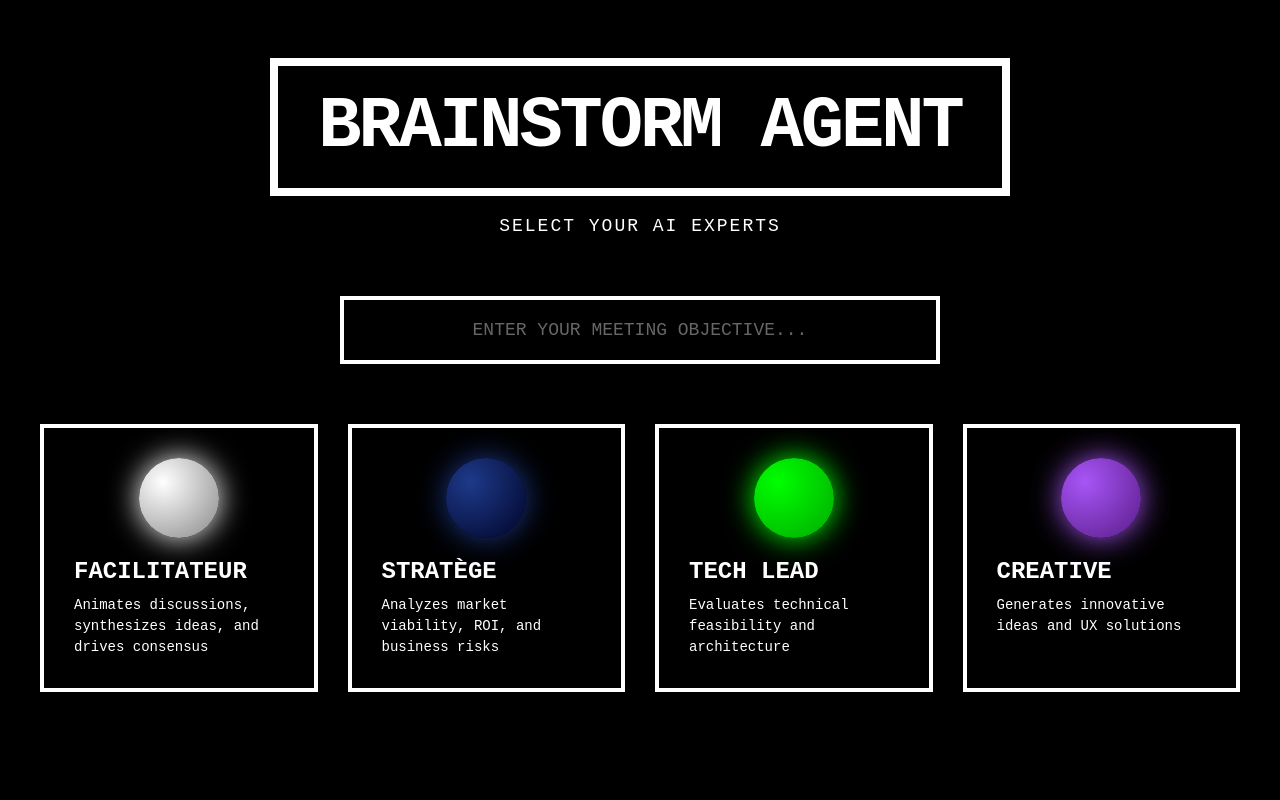
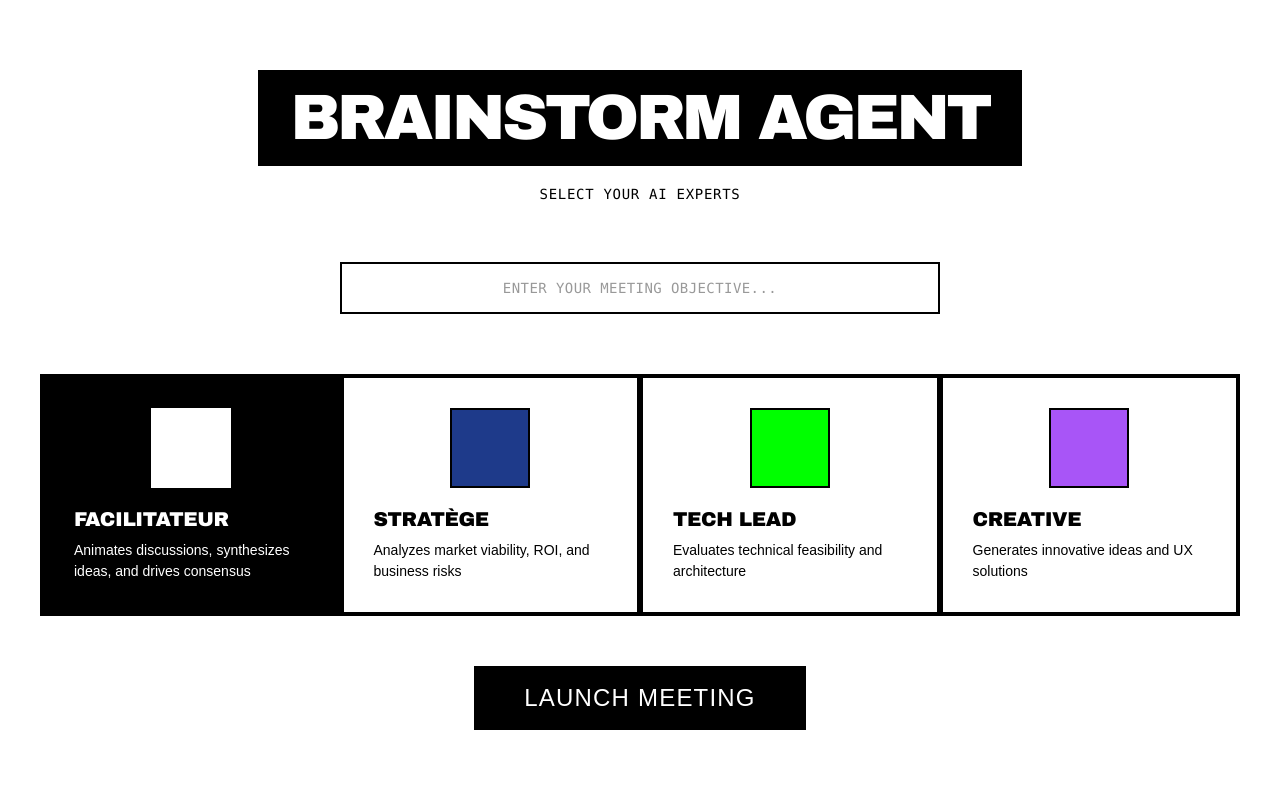
Before and after one commit to ismaeljda/Brainstorm_agent, a Flask app: page / in a window 1280 px wide. Run offline with Flask 3, Linux system fonts and the light colour scheme.

Commit message:
new style

```diff
--- a/src/orchestrator/orchestrator.py
+++ b/src/orchestrator/orchestrator.py
@@ -242,8 +242,8 @@ Réponds UNIQUEMENT avec un mot : strategie, tech, creatif, facilitateur, ou non
 
         # Créer une tâche pour l'agent
         task = Task(
-            description=f"{context}\n\nRéponds selon ton expertise et ton rôle.",
-            expected_output="Une intervention pertinente et concise (max 5-6 phrases)",
+            description=f"{context}\n\nRéponds en FRANÇAIS. Maximum 1-2 phrases. Sois ULTRA CONCIS.",
+            expected_output="1-2 phrases MAXIMUM. Direct et actionable. EN FRANÇAIS.",
             agent=agent
         )
 
--- a/src/web/templates/index.html
+++ b/src/web/templates/index.html
@@ -12,9 +12,9 @@
         }
 
         body {
-            font-family: 'Courier New', monospace;
-            background: #000;
-            color: #fff;
+            font-family: Arial, Helvetica, sans-serif;
+            background: #FFFFFF;
+            color: #000000;
             overflow-x: hidden;
         }
 
@@ -29,117 +29,118 @@
         }
 
         .landing-title {
-            font-size: 72px;
+            font-family: 'Arial Black', 'Arial Bold', sans-serif;
+            font-size: clamp(2.5rem, 6vw, 4rem);
             font-weight: 900;
-            letter-spacing: -3px;
+            letter-spacing: -0.05em;
             margin-bottom: 20px;
             text-transform: uppercase;
-            border: 8px solid #fff;
-            padding: 20px 40px;
-            background: #000;
+            background: #000000;
+            color: #FFFFFF;
+            padding: 1rem 2rem;
+            line-height: 1;
         }
 
         .landing-subtitle {
-            font-size: 18px;
+            font-family: Monaco, 'Lucida Console', monospace;
+            font-size: 0.875rem;
             margin-bottom: 60px;
-            letter-spacing: 2px;
+            letter-spacing: 0.05em;
+            text-transform: uppercase;
         }
 
         .agents-grid {
             display: grid;
             grid-template-columns: repeat(auto-fit, minmax(250px, 1fr));
-            gap: 30px;
+            gap: 2px;
             max-width: 1200px;
             width: 100%;
             margin-bottom: 50px;
+            background: #000000;
+            padding: 2px;
         }
 
         .agent-card {
-            border: 4px solid #fff;
+            border: 2px solid #000000;
             padding: 30px;
             cursor: pointer;
-            transition: all 0.3s;
-            background: #000;
+            transition: all 0.2s ease;
+            background: #FFFFFF;
             position: relative;
         }
 
         .agent-card:hover {
-            transform: scale(1.05);
-            box-shadow: 0 0 40px rgba(255,255,255,0.3);
+            background: #F3F4F6;
         }
 
         .agent-card.selected {
-            background: #fff;
-            color: #000;
+            background: #000000;
+            color: #FFFFFF;
         }
 
         .agent-card.selected .agent-orb {
-            animation: pulse 1.5s infinite;
+            border-color: #FFFFFF;
         }
 
         .agent-orb {
             width: 80px;
             height: 80px;
-            border-radius: 50%;
+            border: 2px solid #000000;
             margin: 0 auto 20px;
             position: relative;
+            background: #FFFFFF;
         }
 
         .orb-strategie {
-            background: radial-gradient(circle at 30% 30%, #1e3a8a, #000428);
-            box-shadow: 0 0 30px #1e3a8a;
+            background: #1e3a8a;
         }
 
         .orb-tech {
-            background: radial-gradient(circle at 30% 30%, #00ff00, #00aa00);
-            box-shadow: 0 0 30px #00ff00;
+            background: #00ff00;
         }
 
         .orb-creatif {
-            background: radial-gradient(circle at 30% 30%, #a855f7, #581c87);
-            box-shadow: 0 0 30px #a855f7;
+            background: #a855f7;
         }
 
         .orb-facilitateur {
-            background: radial-gradient(circle at 30% 30%, #ffffff, #888888);
-            box-shadow: 0 0 30px #ffffff;
-        }
-
-        @keyframes pulse {
-            0%, 100% { transform: scale(1); }
-            50% { transform: scale(1.1); }
+            background: #ffffff;
+            border: 2px solid #000000;
         }
 
         .agent-name {
-            font-size: 24px;
+            font-family: 'Arial Black', 'Arial Bold', sans-serif;
+            font-size: 1.25rem;
             font-weight: 900;
             margin-bottom: 10px;
             text-transform: uppercase;
+            letter-spacing: -0.02em;
         }
 
         .agent-desc {
-            font-size: 14px;
+            font-family: Arial, Helvetica, sans-serif;
+            font-size: 0.875rem;
             line-height: 1.5;
         }
 
         .launch-btn {
             display: none;
-            font-size: 32px;
-            font-weight: 900;
-            padding: 20px 60px;
-            border: 6px solid #fff;
-            background: #fff;
-            color: #000;
+            font-family: Arial, Helvetica, sans-serif;
+            font-size: 1.5rem;
+            font-weight: 500;
+            padding: 1rem 3rem;
+            border: 2px solid #000000;
+            background: #000000;
+            color: #FFFFFF;
             cursor: pointer;
             text-transform: uppercase;
-            letter-spacing: 2px;
-            transition: all 0.3s;
+            letter-spacing: 0.05em;
+            transition: all 0.2s ease;
         }
 
         .launch-btn:hover {
-            background: #000;
-            color: #fff;
-            transform: scale(1.05);
+            background: #FFFFFF;
+            color: #000000;
         }
 
         .launch-btn.visible {
@@ -312,51 +330,54 @@
         }
 
         ::-webkit-scrollbar-track {
-            background: #000;
-            border-left: 2px solid #fff;
+            background: #FFFFFF;
+            border-left: 2px solid #000000;
         }
 
         ::-webkit-scrollbar-thumb {
-            background: #fff;
-            border: 2px solid #000;
+            background: #000000;
+            border: 2px solid #FFFFFF;
         }
 
         .objective-input {
             width: 100%;
             max-width: 600px;
-            background: #000;
-            border: 4px solid #fff;
-            color: #fff;
-            padding: 20px;
-            font-size: 18px;
-            font-family: 'Courier New', monospace;
+            background: #FFFFFF;
+            border: 2px solid #000000;
+            color: #000000;
+            padding: 1rem;
+            font-size: 0.875rem;
+            font-family: Monaco, 'Lucida Console', monospace;
             margin-bottom: 60px;
             text-align: center;
             outline: none;
+            letter-spacing: 0.03em;
         }
 
         .objective-input::placeholder {
-            color: #666;
+            color: #999999;
         }
 
         .back-btn {
             position: absolute;
             top: 30px;
             left: 30px;
-            background: #000;
-            color: #fff;
-            border: 3px solid #fff;
-            padding: 15px 30px;
-            font-size: 16px;
-            font-weight: 900;
+            background: #FFFFFF;
+            color: #000000;
+            border: 2px solid #000000;
+            padding: 1rem 2rem;
+            font-size: 0.875rem;
+            font-weight: 500;
             cursor: pointer;
-            font-family: 'Courier New', monospace;
+            font-family: Arial, Helvetica, sans-serif;
             text-transform: uppercase;
+            letter-spacing: 0.05em;
+            transition: all 0.2s ease;
         }
 
         .back-btn:hover {
-            background: #fff;
-            color: #000;
+            background: #000000;
+            color: #FFFFFF;
         }
     </style>
 </head>
@@ -447,6 +468,16 @@
             'tech': '#00ff00',
             'creatif': '#a855f7'
         };
+
+        // Select facilitator by default
+        window.addEventListener('DOMContentLoaded', () => {
+            const facilitatorCard = document.querySelector('.agent-card[data-agent="facilitateur"]');
+            if (facilitatorCard) {
+                facilitatorCard.classList.add('selected');
+                selectedAgents.add('facilitateur');
+                document.getElementById('launchBtn').classList.add('visible');
+            }
+        });
 
         // Agent card selection
         document.querySelectorAll('.agent-card').forEach(card => {
@@ -564,7 +595,8 @@
                 }
                 orb.classList.add('talking');
 
-                typeWriter(content, message, 20, () => {
+                // Slower, more natural typing speed (30-40ms per character)
+                typeWriter(content, message, 30, () => {
                     orb.classList.remove('talking');
                     if (headerOrb) {
                         headerOrb.classList.remove('talking');
@@ -580,14 +612,22 @@
         function typeWriter(element, text, speed, callback) {
             let i = 0;
             const messagesContainer = document.getElementById('chatMessages');
+            element.classList.add('typing');
 
             function type() {
                 if (i < text.length) {
+                    // Remove typing class temporarily to update text
+                    element.classList.remove('typing');
                     element.textContent += text.charAt(i);
+                    element.classList.add('typing');
                     i++;
                     messagesContainer.scrollTop = messagesContainer.scrollHeight;
-                    setTimeout(type, speed);
+
+                    // Variable speed for more natural typing
+                    const nextDelay = speed + Math.random() * 10;
+                    setTimeout(type, nextDelay);
                 } else {
+                    element.classList.remove('typing');
                     if (callback) callback();
                 }
             }
```
Also changed, not shown: other parts of src/web/templates/index.html (+59 -42 lines), src/agents/prompts.py (+56 -93 lines).
